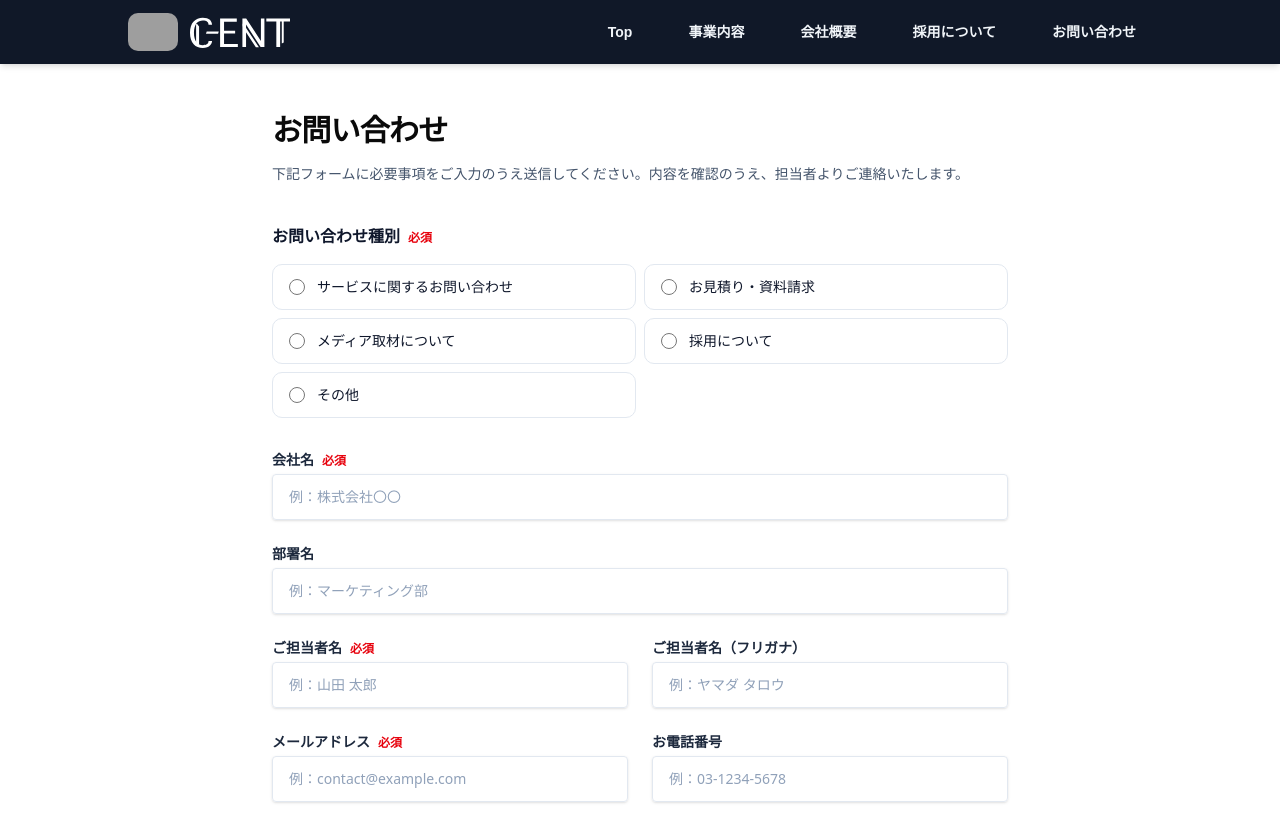
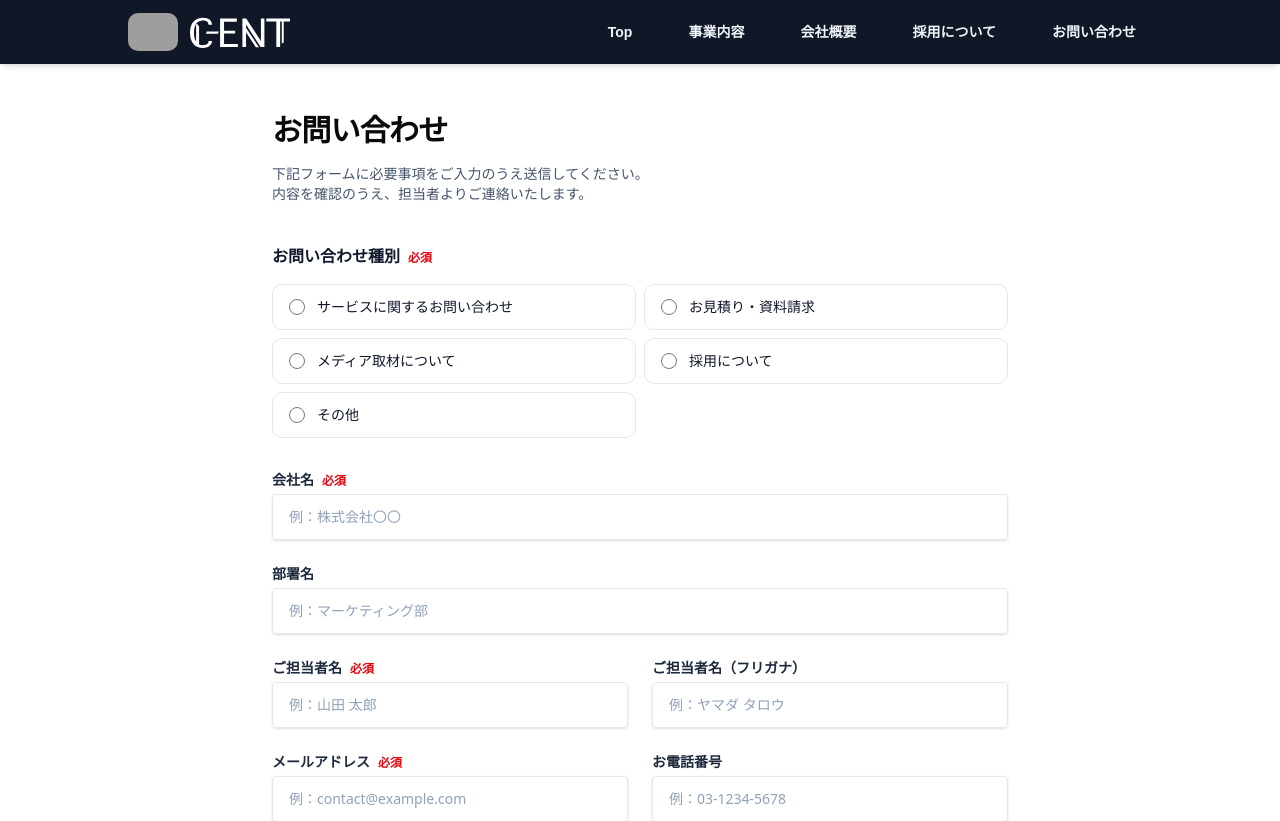
Before and after one commit to naoki-koda/cent-homepage, a Next.js app: page /contact in a window 1280 px wide. Shown: the top 821 px of the page. Built offline with nearby package versions, Linux system fonts and the light colour scheme; grey boxes are pictures that could not be loaded.

Commit message:
文章の改行対応

```diff
--- a/app/contact/page.tsx
+++ b/app/contact/page.tsx
@@ -13,7 +13,7 @@ export default function Page() {
       <header>
         <h1 className="text-3xl font-semibold tracking-tight">お問い合わせ</h1>
         <p className="mt-4 text-sm text-slate-600">
-          下記フォームに必要事項をご入力のうえ送信してください。内容を確認のうえ、担当者よりご連絡いたします。
+          下記フォームに必要事項をご入力のうえ送信してください。<br />内容を確認のうえ、担当者よりご連絡いたします。
         </p>
       </header>
 
```
